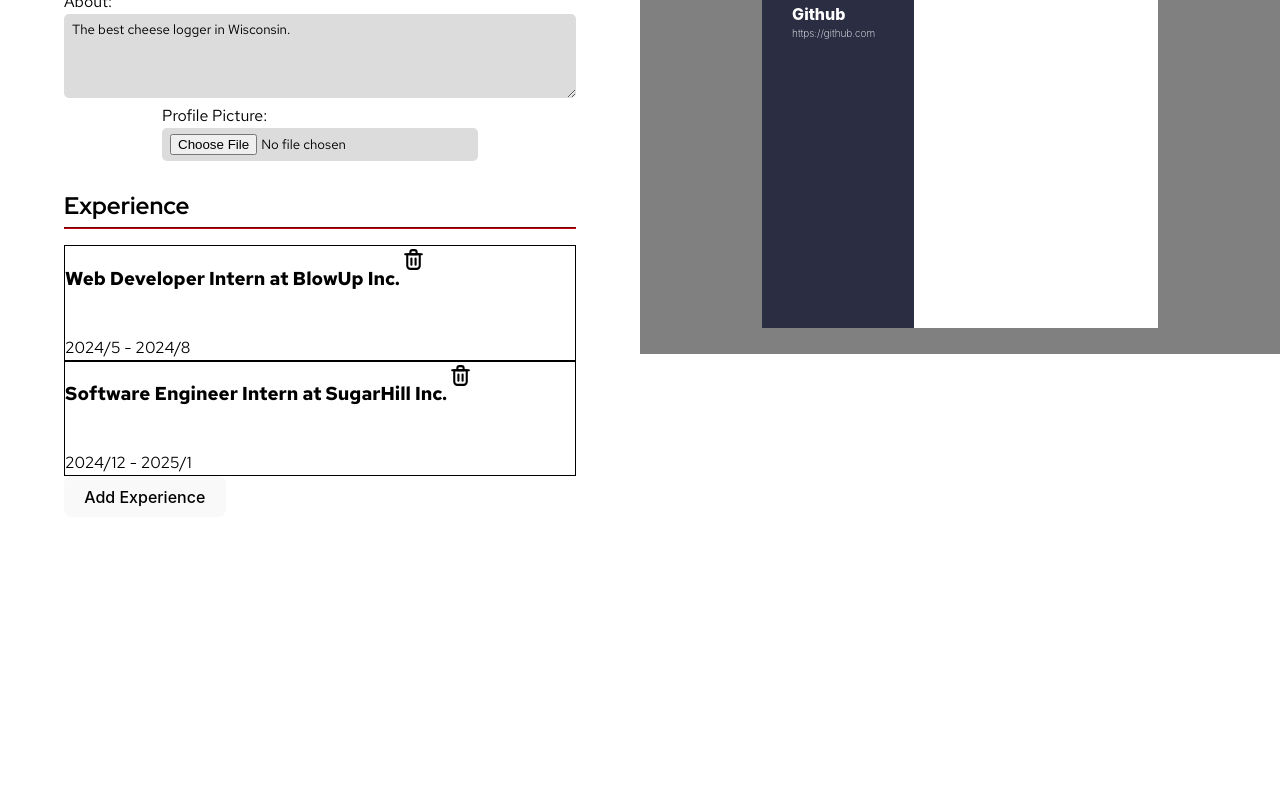
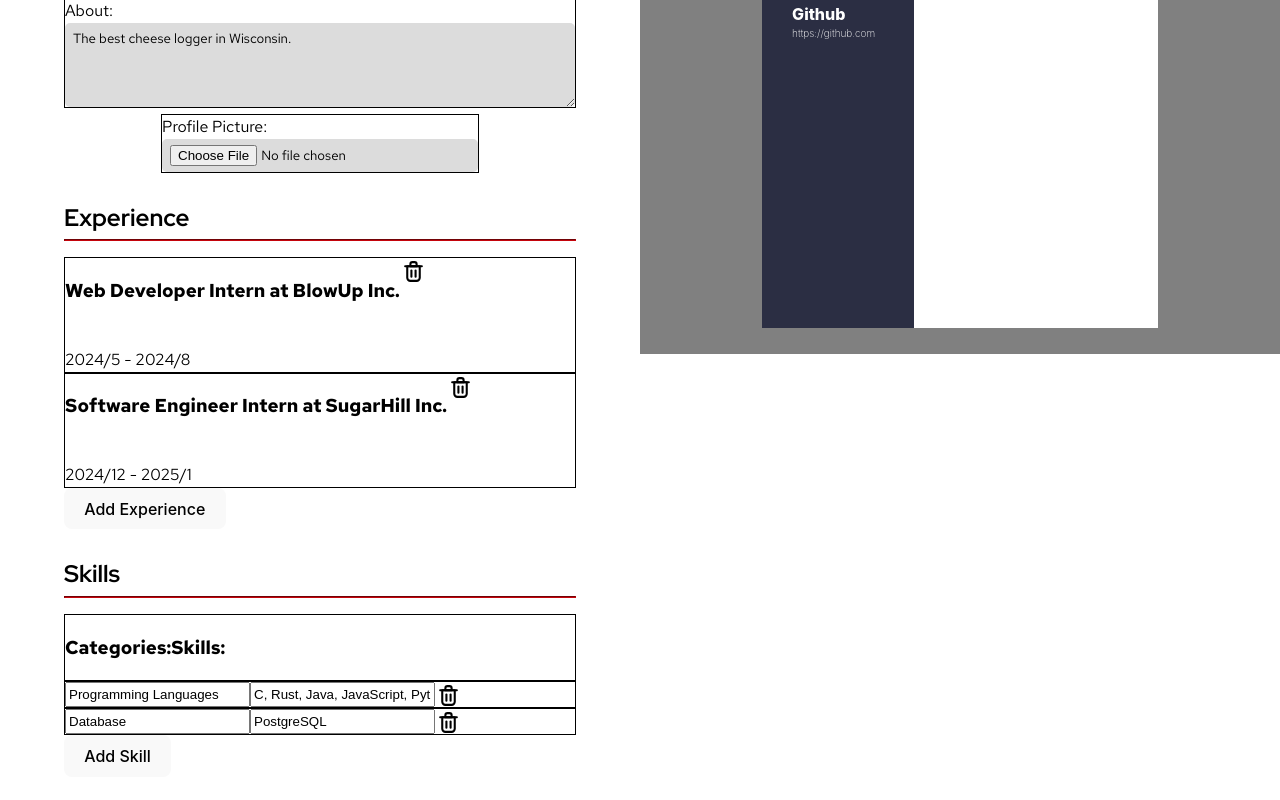
Before and after one commit to yegeunyang/odin-CV-application, a React (Vite) app: page / in a window 1280 px wide. Shown: the part 446-1246 px from the top of the page. Before the commit the page ends 1091 px from the top, so only its background shows below. Built offline with nearby package versions, Linux system fonts and the light colour scheme.

Commit message:
Implement Skills component

```diff
--- a/src/App.css
+++ b/src/App.css
@@ -197,10 +197,11 @@
   }
 }
 
-#experience {
+#personal-details,
+#experience,
+#skills {
   color: black;
 
-  /* personal details header */
   h1 {
     font-family: "Red Hat Display";
     font-size: 1.5rem;
--- a/src/App.jsx
+++ b/src/App.jsx
@@ -61,6 +61,15 @@ function App() {
     draft: null,
   });
 
+  const [skills, setSkills] = useState([
+    {
+      id: crypto.randomUUID(),
+      category: "Programming Languages",
+      skill: "C, Rust, Java, JavaScript, Python",
+    },
+    { id: crypto.randomUUID(), category: "Database", skill: "PostgreSQL" },
+  ]);
+
   return (
     <div id="screen">
       <div id="editor">
@@ -75,8 +84,8 @@ function App() {
             experiences={experiences}
             setExperiences={setExperiences}
           />
+          <Skills skills={skills} setSkills={setSkills} />
           <Education />
-          <Skills />
           <Achievements />
         </div>
       </div>
--- a/src/components/PersonalDetails.jsx
+++ b/src/components/PersonalDetails.jsx
@@ -1,4 +1,8 @@
-function PersonalDetails({ personalDetails, setPersonalDetails, setPicture }) {
+export default function PersonalDetails({
+  personalDetails,
+  setPersonalDetails,
+  setPicture,
+}) {
   const handler = (event) =>
     changePersonalDetails(event, setPersonalDetails, personalDetails);
 
@@ -127,12 +131,6 @@ function changePicture(event, setPicture) {
   }
 }
 
-export function ViewPicture({ picture }) {
-  return (
-    <img src={picture} alt="Picture cannot be displayed" id="view-picture" />
-  );
-}
-
 function changePersonalDetails(event, setPersonalDetails, personalDetails) {
   switch (event.target.id) {
     case "firstName":
@@ -166,6 +164,12 @@ function changePersonalDetails(event, setPersonalDetails, personalDetails) {
       setPersonalDetails({ ...personalDetails, about: event.target.value });
       break;
   }
+}
+
+export function ViewPicture({ picture }) {
+  return (
+    <img src={picture} alt="Picture cannot be displayed" id="view-picture" />
+  );
 }
 
 export function ViewContact({ personalDetails }) {
@@ -208,5 +212,3 @@ export function ViewIntro({ personalDetails }) {
     </div>
   );
 }
-
-export default PersonalDetails;
--- a/src/components/Skills.jsx
+++ b/src/components/Skills.jsx
@@ -1,5 +1,94 @@
-function Skills() {
-  return <></>;
+export default function Skills({ skills, setSkills }) {
+  const addSkillHandler = () => {
+    setSkills(
+      skills.concat([
+        { id: crypto.randomUUID(), category: "Wow", skill: "Meh" },
+      ]),
+    );
+  };
+
+  const deleteSkillHandler = function deleteSkillHandlerWrapper(skill) {
+    const handler = function () {
+      setSkills(skills.filter((s) => s.id !== skill.id));
+    };
+    return handler;
+  };
+
+  const deleteItemHandler = function deleteItemHandlerWrapper(experience) {
+    const handler = function () {
+      setExperiences({
+        ...experiences,
+        list: experiences.list.filter((e) => e.id !== experience.id),
+      });
+    };
+    return handler;
+  };
+
+  const editSkillHandler = function editSkillHandlerWraper(skill) {
+    const handler = function (event) {
+      editSkill(event, setSkills, skills, skill);
+    };
+    return handler;
+  };
+
+  return (
+    <div id="skills">
+      <h1>Skills</h1>
+      <hr />
+      <form>
+        <div className="container">
+          <h3>Categories: </h3>
+          <h3>Skills: </h3>
+        </div>
+        {skills.map((skill) => {
+          return (
+            <div key={skill.id} className="container">
+              <input
+                type="text"
+                name="category"
+                value={skill.category}
+                onChange={editSkillHandler(skill)}
+              />
+              <input
+                type="text"
+                name="skill"
+                value={skill.skill}
+                onChange={editSkillHandler(skill)}
+              />
+              <button onClick={deleteSkillHandler(skill)}>
+                <img src="delete-svgrepo-com.svg"></img>
+              </button>
+            </div>
+          );
+        })}
+      </form>
+      <button onClick={addSkillHandler}>Add Skill</button>
+    </div>
+  );
 }
 
-export default Skills;
+function editSkill(event, setSkills, skills, skill) {
+  if (event.target.name == "category") {
+    setSkills(
+      skills.map((s) => {
+        if (s.id === skill.id) {
+          return { id: s.id, category: event.target.value, skill: s.skill };
+        } else {
+          return s;
+        }
+      }),
+    );
+  }
+
+  if (event.target.name == "skill") {
+    setSkills(
+      skills.map((s) => {
+        if (s.id === skill.id) {
+          return { id: s.id, category: s.category, skill: event.target.value };
+        } else {
+          return s;
+        }
+      }),
+    );
+  }
+}
```
